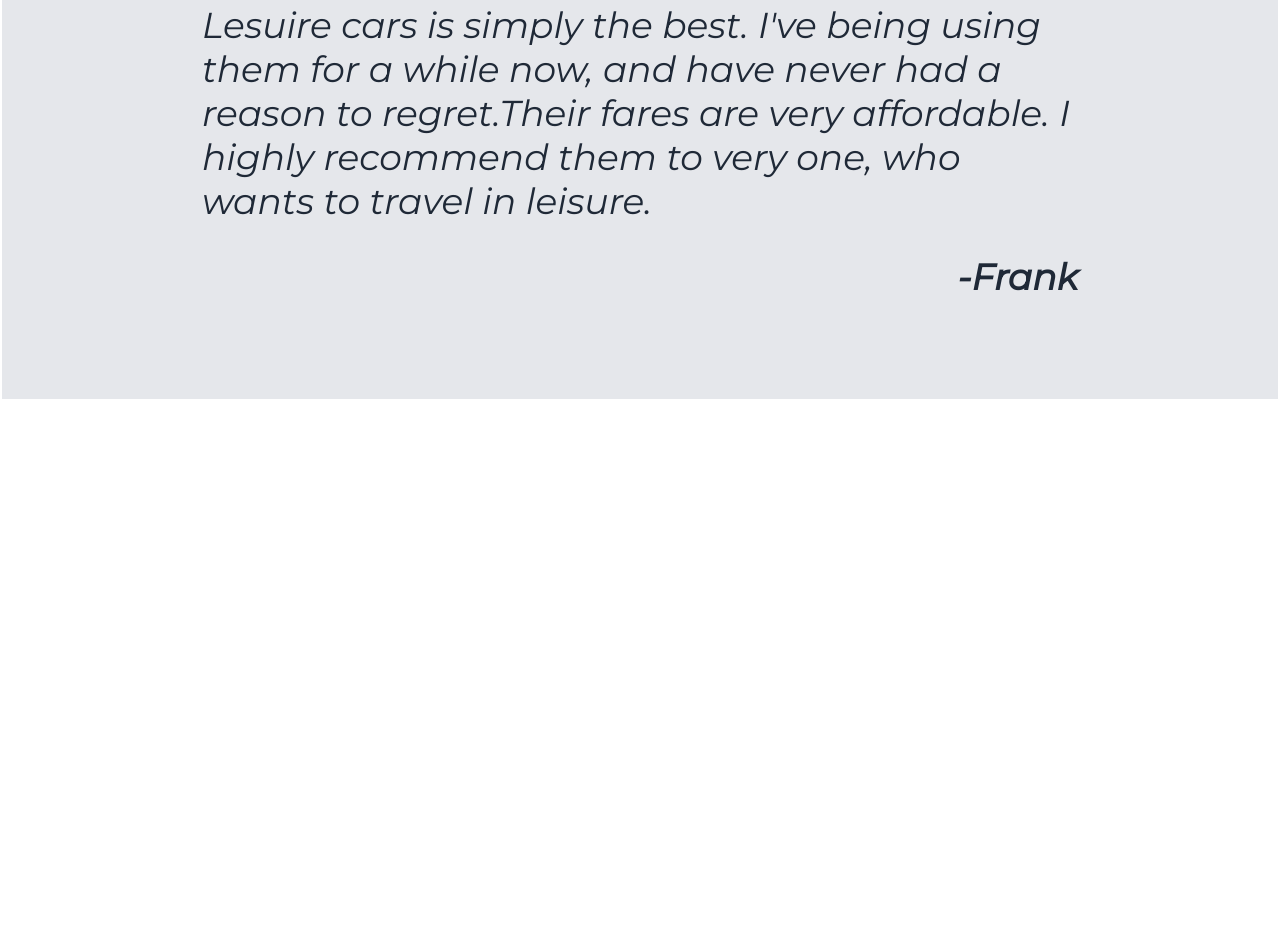
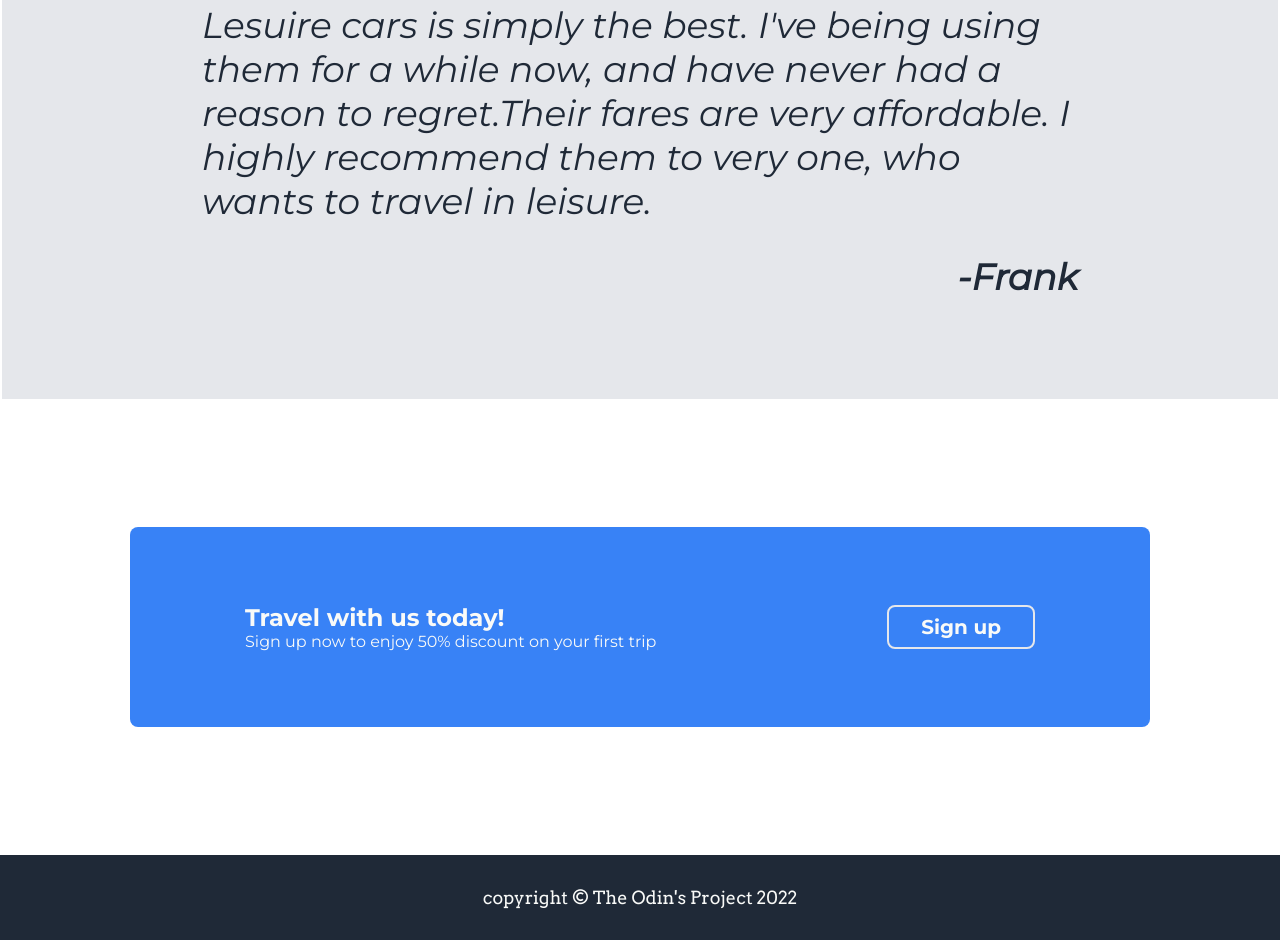
Before and after one commit to Franklyn883/landing-page-project, a plain HTML site: page index.html in a window 1280 px wide. Shown: the part 1458-2398 px from the top of the page. Before the commit the page ends 1889 px from the top, so only its background shows below. Drawn offline with Linux system fonts and the light colour scheme.

Commit message:
Edit index.html style.css worked on the footer of the webpage

```diff
--- a/index.html
+++ b/index.html
@@ -1,7 +1,7 @@
 <!DOCTYPE html>
 <html lang="en">
     <head>
-        <title>Easy-cars</title>
+        <title>Leisure-cars</title>
         <meta charset="UTF-8">
         <meta name=" viewport" content="width=device-width, initial-scale=1.0"/>
         <link rel="stylesheet" href="style.css">
@@ -115,12 +115,26 @@
                 <span class="authors-name"> -Frank</span>
 
             </section>
-            <section class="call-to-action">
+            <section class="cta">
+                <div class="cta-container">
+                    <div class="cta-content">
+                        <h1>Travel with us today!</h1>
+                        <p>
+                    Sign up now to enjoy 50% discount on your first trip
+                        </p>
+                    </d v>
+                </div>
+                <div class="sign-up" id="cta__sign-up" >
+                    <p>Sign up</p>
+                </div>
 
             </section>
+        </main>
+        <footer>
+            <p class="footer">
+                copyright 	&copy; The Odin's Project 2022
+            </p>
 
-
-
-        </main>
+        </footer>
     </body>
 </html>
--- a/style.css
+++ b/style.css
@@ -32,7 +32,7 @@ body{
     gap:32px;
     list-style: none;
     padding:16px;
-    font-family: 'Arvo', serif;;
+    font-family: 'Arvo', serif;
 }
 .main-nav__item a{
     text-decoration: none;
@@ -163,7 +163,41 @@ main{
     font-weight: bold;
     margin-top: 32px;
 }
-.call-to-action{
+.cta{
     display: flex;
+    justify-content: center;
+    margin:128px 0;
+
+
+
 
 }
+.cta-container{
+    display:flex;
+    justify-content: space-around;
+    height: 200px;
+    width:80%;
+    background-color: #3882f6;
+    color:#f9faf8;
+    align-items: center;
+    border-radius: 8px;
+    text-align: start;
+
+
+}
+#cta__sign-up{
+    border: 2px solid #e5e7eb;
+    padding:8px 32px;
+}
+footer{
+    display: flex;
+    justify-content: center;
+    align-items: center;
+    background-color: #1f2937;
+    font-family:'Arvo', serif;
+    font-size: 18px;
+
+}
+.footer{
+    padding:32px 0;
+}
```
